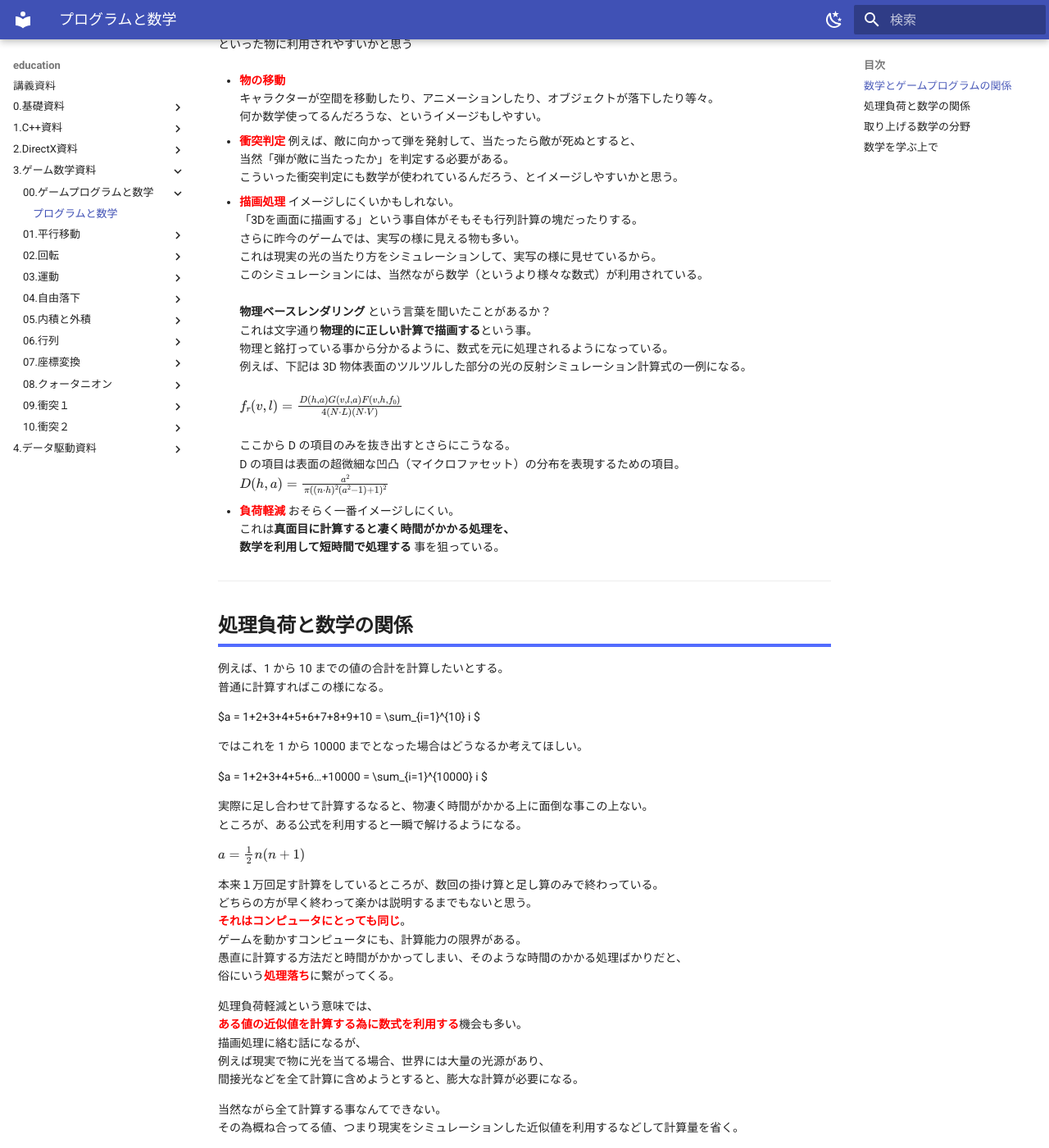
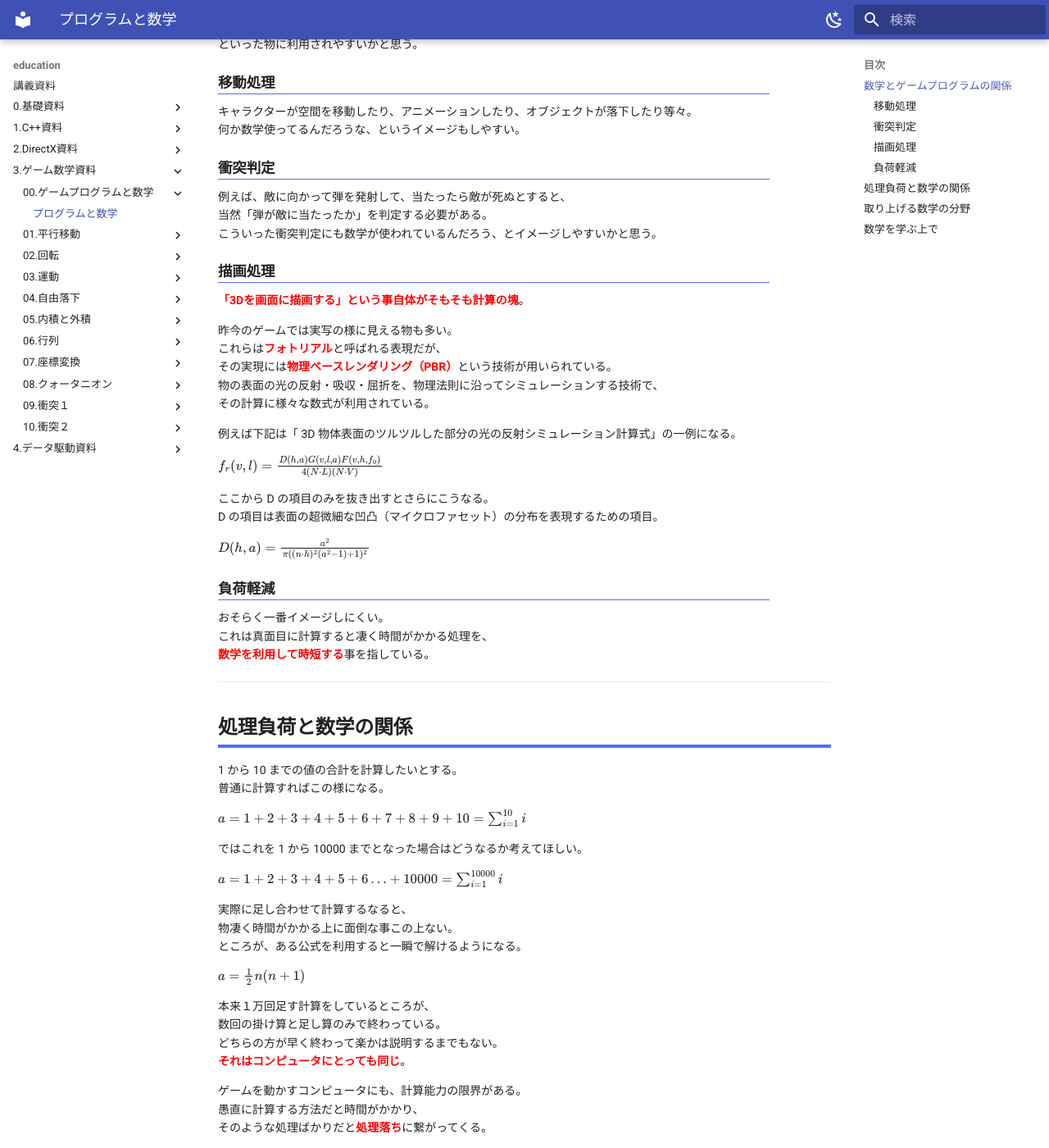
Before and after one commit to yamato-t/education, an MkDocs documentation site: the page built from docs/3.ゲーム数学資料/00.ゲームプログラムと数学/0.ゲームプログラムと数学.md, in a window 1280 px wide and 1400 px high, scrolled down 977 px. Shown: the whole window at 82% size. Built offline with MkDocs 1.6.1 and Material for MkDocs 9.7.7, drawn with Linux system fonts in a browser that asks for light colours; some of the changed text lies outside the part shown.

Commit message:
feat 数学の記事を更新

```diff
--- a/docs/3.ゲーム数学資料/00.ゲームプログラムと数学/0.ゲームプログラムと数学.md
+++ b/docs/3.ゲーム数学資料/00.ゲームプログラムと数学/0.ゲームプログラムと数学.md
@@ -42,28 +42,27 @@ Unity C# を覚える授業ではない事を留意してもらいたい。
 - 描画処理
 - 負荷軽減
 
-といった物に利用されやすいかと思う
+といった物に利用されやすいかと思う。
 
-- <span style ="color: red;">**物の移動**</span>
+### **移動処理**
 キャラクターが空間を移動したり、アニメーションしたり、オブジェクトが落下したり等々。
 何か数学使ってるんだろうな、というイメージもしやすい。
 
-- <span style ="color: red;">**衝突判定**</span>
+### **衝突判定**
 例えば、敵に向かって弾を発射して、当たったら敵が死ぬとすると、
 当然「弾が敵に当たったか」を判定する必要がある。
 こういった衝突判定にも数学が使われているんだろう、とイメージしやすいかと思う。
 
-- <span style ="color: red;">**描画処理**</span>
-イメージしにくいかもしれない。
-「3Dを画面に描画する」という事自体がそもそも行列計算の塊だったりする。
-さらに昨今のゲームでは、実写の様に見える物も多い。
-これは現実の光の当たり方をシミュレーションして、実写の様に見せているから。
-このシミュレーションには、当然ながら数学（というより様々な数式）が利用されている。
+### **描画処理**
+<span style ="color: red;">**「3Dを画面に描画する」という事自体がそもそも計算の塊**</span>。
 
-<strong> 物理ベースレンダリング </strong> という言葉を聞いたことがあるか？
-これは文字通り**物理的に正しい計算で描画する**という事。
-物理と銘打っている事から分かるように、数式を元に処理されるようになっている。
-例えば、下記は 3D 物体表面のツルツルした部分の光の反射シミュレーション計算式の一例になる。
+昨今のゲームでは実写の様に見える物も多い。
+これらは<span style ="color: red;">**フォトリアル**</span>と呼ばれる表現だが、
+その実現には<span style ="color: red;">**物理ベースレンダリング（PBR）**</span>という技術が用いられている。
+物の表面の光の反射・吸収・屈折を、物理法則に沿ってシミュレーションする技術で、
+その計算に様々な数式が利用されている。
+
+例えば下記は「 3D 物体表面のツルツルした部分の光の反射シミュレーション計算式」の一例になる。
 
 $f_r(v, l) = \frac{D(h, a)G(v,l,a)F(v,h,f_0)}{4(N \cdot L)(N \cdot V)}$
 
@@ -72,73 +71,71 @@ D の項目は表面の超微細な凹凸（マイクロファセット）の分
 
 $D(h,a) = \frac{a^2}{\pi((n \cdot h)^2(a^2-1)+1)^2}$
 
-- <span style ="color: red;">**負荷軽減**</span>
+### **負荷軽減**
 おそらく一番イメージしにくい。
-これは**真面目に計算すると凄く時間がかかる処理を、
-数学を利用して短時間で処理する** 事を狙っている。
+これは真面目に計算すると凄く時間がかかる処理を、
+<span style ="color: red;">**数学を利用して時短する**</span>事を指している。
 
 ---
 ## **処理負荷と数学の関係**
 
-例えば、1 から 10 までの値の合計を計算したいとする。
+1 から 10 までの値の合計を計算したいとする。
 普通に計算すればこの様になる。
 
-$a = 1+2+3+4+5+6+7+8+9+10 = \sum_{i=1}^{10} i $
+$a = 1+2+3+4+5+6+7+8+9+10 = \sum_{i=1}^{10}i$
 
 ではこれを 1 から 10000 までとなった場合はどうなるか考えてほしい。
 
-$a = 1+2+3+4+5+6…+10000 = \sum_{i=1}^{10000} i $
+$a = 1+2+3+4+5+6…+10000 = \sum_{i=1}^{10000}i$
 
-実際に足し合わせて計算するなると、物凄く時間がかかる上に面倒な事この上ない。
+実際に足し合わせて計算するなると、
+物凄く時間がかかる上に面倒な事この上ない。
 ところが、ある公式を利用すると一瞬で解けるようになる。
 
 $a = \frac{1}{2}n{(n+1)}$
 
-本来１万回足す計算をしているところが、数回の掛け算と足し算のみで終わっている。
-どちらの方が早く終わって楽かは説明するまでもないと思う。
+本来１万回足す計算をしているところが、
+数回の掛け算と足し算のみで終わっている。
+どちらの方が早く終わって楽かは説明するまでもない。
 <span style ="color: red;">**それはコンピュータにとっても同じ**</span>。
+
 ゲームを動かすコンピュータにも、計算能力の限界がある。
-愚直に計算する方法だと時間がかかってしまい、そのような時間のかかる処理ばかりだと、
-俗にいう<span style ="color: red;">**処理落ち**</span>に繋がってくる。
+愚直に計算する方法だと時間がかかり、
+そのような処理ばかりだと<span style ="color: red;">**処理落ち**</span>に繋がってくる。
 
 処理負荷軽減という意味では、
 <span style ="color: red;">**ある値の近似値を計算する為に数式を利用する**</span>機会も多い。
-描画処理に絡む話になるが、
 例えば現実で物に光を当てる場合、世界には大量の光源があり、
 間接光などを全て計算に含めようとすると、膨大な計算が必要になる。
-
-当然ながら全て計算する事なんてできない。
-その為概ね合ってる値、つまり現実をシミュレーションした近似値を利用するなどして計算量を省く。
+その為「概ね合ってる値」、
+現実をシミュレーションした近似値を利用するなどして計算量を省く。
 
 ---
 ## **取り上げる数学の分野**
 
 この授業では <strong> 3D ゲームを作る為に必要な数学 </strong> に注目する。
-その為、主に <span style ="color: red;">**三角関数と空間計算の為の線型代数学**</span> に注力する事になる。
+主に <span style ="color: red;">**三角関数と空間計算の為の線型代数学**</span> に注力する。
 
-二次元、三次元空間で、思った通りに物を動かすために、
+二次元、三次元空間で、
+物を思った通りに動かすために、
+
 - ベクトル
 - 行列
 
-を如何にして利用するか、という点が主になってくると思う。
+を如何にして利用するかが主になってくると思う。
 
-また、物理も基本的な自由落下を計算できる様にはなっておいた方がいい。
+物理も基本的な自由落下を計算できる程度にはなっておいた方がいい。
 
 ---
 ## **数学を学ぶ上で**
 
-冒頭でも述べた通り、数学を利用する事を学ぶのであって、
-数学その物を学ぶ必要はない。
-ある法則を深く知る為に証明するだとか、そういった事はまだする必要はない。
+冒頭でも述べた通り数学そのものを学ぶのではなく、
+<span style ="color: red;">**数学を利用する事**</span>を学ぶ。
 
 数学の公式というのはすでに確立している為、
-忘れてしまったら調べればいいだけであり、詳しい式などは都度調べればいい。
+忘れてしまえば都度調べればいいだけ。
 
 重要なのは二つ。
+
 - どういう法則や数式が、どういう事に利用できるのかを把握する
 - 調べた数式をコーディングで実現できるようになる
-
-実際自分も良く忘れてしまい、その都度調べて実装したりする。
-
-なので、今からとんでもなく複雑な数学をやっていく事になるのか、
-と身構える必要はない。
```
Also changed, not shown: docs/2.DirectX資料/00.レンダリングパイプライン/0.レンダリングパイプライン.md (+1 -1 lines).
